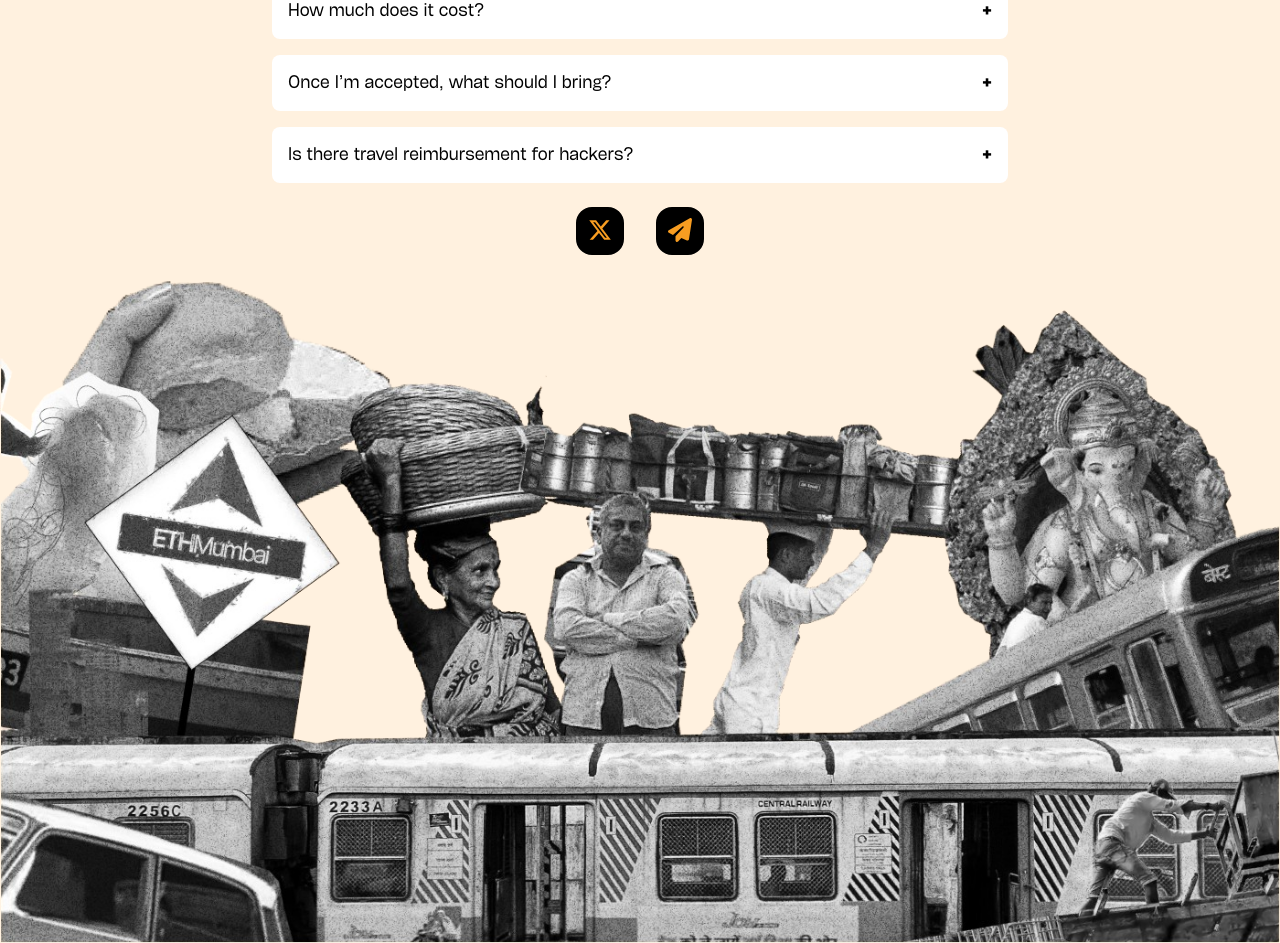
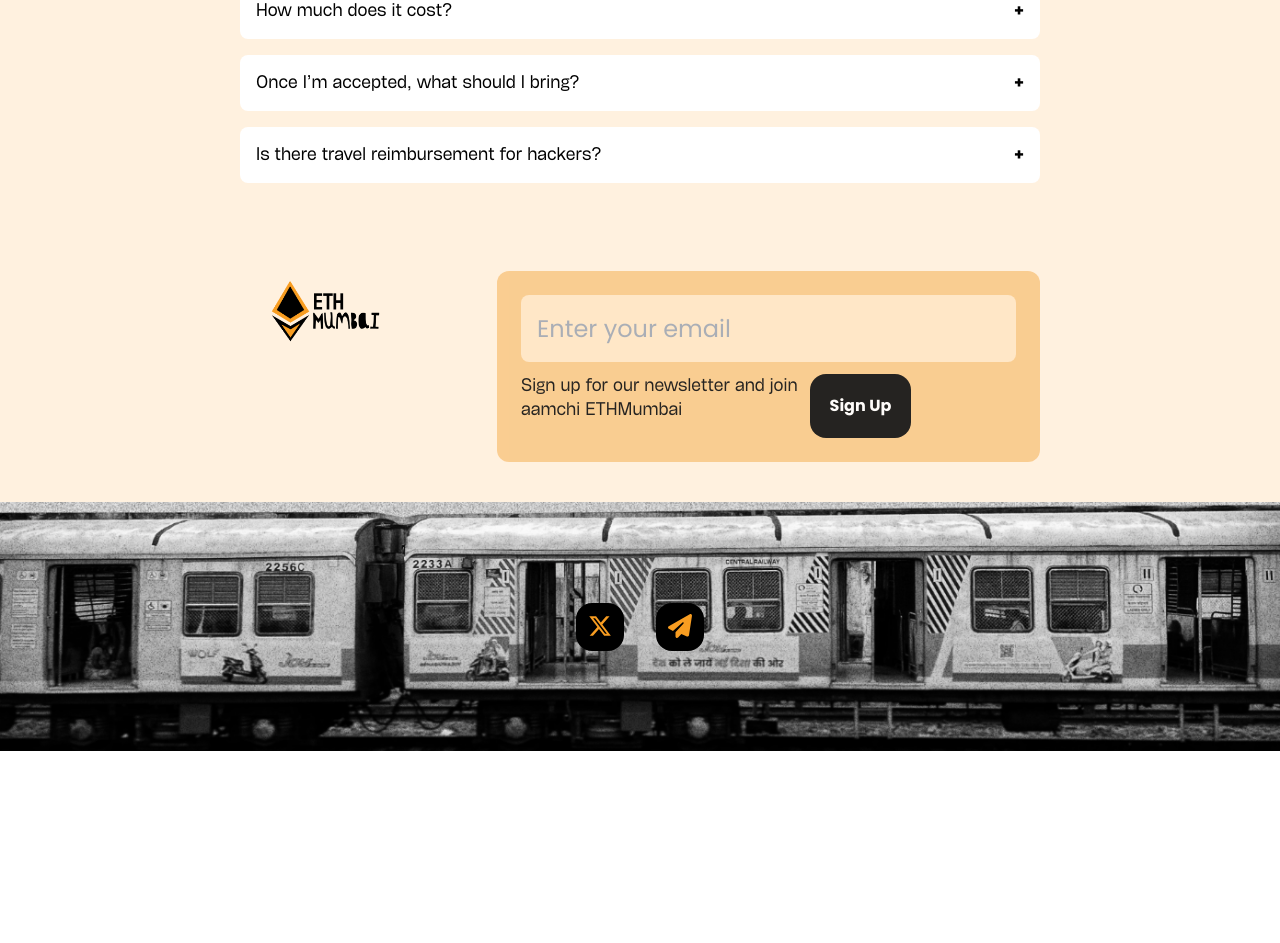
Before and after one commit to tanuushree/ETHMumbai-2024-August, a React (Create React App) app: page / in a window 1280 px wide. Shown: the part 3600-4543 px from the top of the page. After the commit the page ends 4351 px from the top, so only its background shows below. Built offline with nearby package versions, Linux system fonts and the light colour scheme.

Commit message:
Major fomatting changes

```diff
--- a/src/components/bottomBox.jsx
+++ b/src/components/bottomBox.jsx
@@ -1,6 +1,7 @@
 import React from "react";
 import FooterBackground from "../assets/Footer.png";
-import logo from "../assets/logoT.png";
+import logo from "../assets/Logo.png";
+import train from "../assets/train2.png";
 import Socials from "./socials";
 
 function BottomBox() {
@@ -34,34 +35,34 @@ function BottomBox() {
   return (
     <div
       className="bg-[length:0px_0px] sm:bg-cover sm:bg-center
-      bg-no-repeat h-0 sm:h-fit"
-      style={desktopContainerStyle}
+      bg-no-repeat h-0 sm:h-fit flex-col"
     >
-      <div className="sm:p-8 sm:mt-20 sm:flex sm:flex-row justify-between">
-        <div className="sm:flex-1 sm:w-1/6 flex-col pb-4 sm:pb-0">
-          <img src={logo} alt="ETH-Mumbai" className="h-2/3" />
-          <div className="sm:pl-20 text-center sm:text-left"></div>
-          <Socials />
+      <div className=" sm:mt-20 sm:mb-10 sm:flex sm:flex-row justify-between mx-60">
+        <div className="sm:flex-1 flex-col pb-4 sm:pb-0">
+          <div className="w-5/6 lg:w-2/3">
+            <img src={logo} alt="ETH-Mumbai" />
+          </div>
         </div>
 
+        <div className="flex items-center">
           <div
-          className="sm:p-8 mr-6
-            flex-1 flex-col opacity-85 w-full
+            className="p-6
+            flex-1 flex-col opacity-85
             color-light-vibe
-            rounded-xl
+            rounded-xl size-fit
             "
           >
             <input
               type="text"
-            className="flex-1
-            h-1/3 w-full mb-6
+              className="
+            h-1/3 w-full mb-3
             text-black color-light-fill
-            rounded-lg text-bold pl-2 text-3xl"
+            rounded-lg text-bold p-4 text-2xl"
               id="enterEmail"
               placeholder="Enter your email"
             />
 
-          <div className="flex flex-row justify-between pt-2 px-4">
+            <div className="flex flex-row gap-3">
               <p className="text-left font-Herokid font-light">
                 Sign up for our newsletter and join
                 <br /> aamchi ETHMumbai
@@ -69,23 +70,25 @@ function BottomBox() {
               <button
                 className="bg-black text-white font-bold
             p-2 rounded-md
-            sm:rounded-full sm:p-5 shadow:md hover:shadow-lg
+            sm:rounded-2xl sm:p-5 shadow:md hover:shadow-lg order-last
             "
                 onClick={handleSignUp}
               >
-              Sign Up{" "}
+                Sign Up
               </button>
             </div>
-          {/* <iframe src="https://ethmumbai.substack.com/embed" width="480"
-            height="320"
-            className="text-black color-light-fill
-            rounded-lg text-bold pl-2 text-3xl"
-            style={{ border: '1px solid #EEE', backgroundColor: 'red',
-             color: 'blue' }}
-            frameborder="0" scrolling="no">
-            </iframe> */}
           </div>
         </div>
+      </div>
+
+      <div className="text-center flex flew-row justify-center items-center">
+            <div className="z-10 absolute">
+            <Socials />
+            </div>
+            <img src={train} alt="ETH-Mumbai" className="w-full"/>
+      </div>
+
+
     </div>
   );
 }
--- a/src/components/faqs.jsx
+++ b/src/components/faqs.jsx
@@ -63,7 +63,7 @@ const FaqComponent = ({ question, customKey }) => {
   };
 
   return (
-    <div className="p-4 mx-2 sm:mx-8 my-2 flex-1 bg-white text-left rounded-lg">
+    <div className="p-4 mx-2 sm:mx-0 my-2 flex-1 bg-white text-left rounded-lg">
       <div className="flex flex-row justify-between cursor-pointer"
       onClick={handleButtonClick} >
         <div className="font-Herokid" >{question}</div>
--- a/src/components/webFooter.jsx
+++ b/src/components/webFooter.jsx
@@ -2,6 +2,7 @@ import React from "react";
 import MumbaiLocal from "../assets/mumbaifooter.png";
 import logo from "../assets/logoT.png";
 import Socials from "./socials";
+import BottomBox from "./bottomBox";
 
 function WebFooter() {
   const desktopContainerStyle = {
@@ -30,13 +31,7 @@ function WebFooter() {
          */}
          <Socials />
         </div>
-      <div className="">
-        <img
-          src={MumbaiLocal}
-          alt="a scene describing MUMBAI"
-          className="h-fit"
-        />
-      </div>
+
     </div>
   );
 }
--- a/src/output.css
+++ b/src/output.css
@@ -613,8 +613,16 @@ video {
   top: 1rem;
 }
 
+.z-10 {
+  z-index: 10;
+}
+
 .z-50 {
   z-index: 50;
+}
+
+.order-last {
+  order: 9999;
 }
 
 .m-2 {
@@ -628,6 +636,11 @@ video {
 .mx-2 {
   margin-left: 0.5rem;
   margin-right: 0.5rem;
+}
+
+.mx-60 {
+  margin-left: 15rem;
+  margin-right: 15rem;
 }
 
 .mx-auto {
@@ -651,6 +664,10 @@ video {
 
 .mb-20 {
   margin-bottom: 5rem;
+}
+
+.mb-3 {
+  margin-bottom: 0.75rem;
 }
 
 .mb-4 {
@@ -715,6 +732,15 @@ video {
 
 .flex {
   display: flex;
+}
+
+.size-fit {
+  width: -webkit-fit-content;
+  width: -moz-fit-content;
+  width: fit-content;
+  height: -webkit-fit-content;
+  height: -moz-fit-content;
+  height: fit-content;
 }
 
 .h-0 {
@@ -799,6 +825,10 @@ video {
   width: 10rem;
 }
 
+.w-5\/6 {
+  width: 83.333333%;
+}
+
 .w-6 {
   width: 1.5rem;
 }
@@ -869,6 +899,10 @@ video {
   justify-content: space-between;
 }
 
+.gap-3 {
+  gap: 0.75rem;
+}
+
 .space-x-4 > :not([hidden]) ~ :not([hidden]) {
   --tw-space-x-reverse: 0;
   margin-right: calc(1rem * var(--tw-space-x-reverse));
@@ -909,10 +943,6 @@ video {
 
 .rounded-xl {
   border-radius: 0.75rem;
-}
-
-.border {
-  border-width: 1px;
 }
 
 .border-2 {
@@ -1178,14 +1208,18 @@ code {
     margin: 1rem;
   }
 
-  .sm\:mx-8 {
-    margin-left: 2rem;
-    margin-right: 2rem;
+  .sm\:mx-0 {
+    margin-left: 0px;
+    margin-right: 0px;
   }
 
   .sm\:my-20 {
     margin-top: 5rem;
     margin-bottom: 5rem;
+  }
+
+  .sm\:mb-10 {
+    margin-bottom: 2.5rem;
   }
 
   .sm\:mb-8 {
@@ -1234,6 +1268,10 @@ code {
 
   .sm\:h-12 {
     height: 3rem;
+  }
+
+  .sm\:h-14 {
+    height: 3.5rem;
   }
 
   .sm\:h-16 {
@@ -1455,3 +1493,9 @@ code {
     padding-right: 15rem;
   }
 }
+
+@media (min-width: 1024px) {
+  .lg\:w-2\/3 {
+    width: 66.666667%;
+  }
+}
--- a/src/pages/website.jsx
+++ b/src/pages/website.jsx
@@ -32,8 +32,9 @@ function Website() {
         <FAQS />
       </div>
       <div className="color-peachy">
-		<WebFooter />
+		{/* <WebFooter /> */}
 		{/* <Mobilefooter /> */}
+		<BottomBox />
       </div>
     </div>
   );
```
Also changed, not shown: src/assets/train.png (added), src/assets/train2.png (added). Lines whose indentation alone changed are shown as unchanged.
